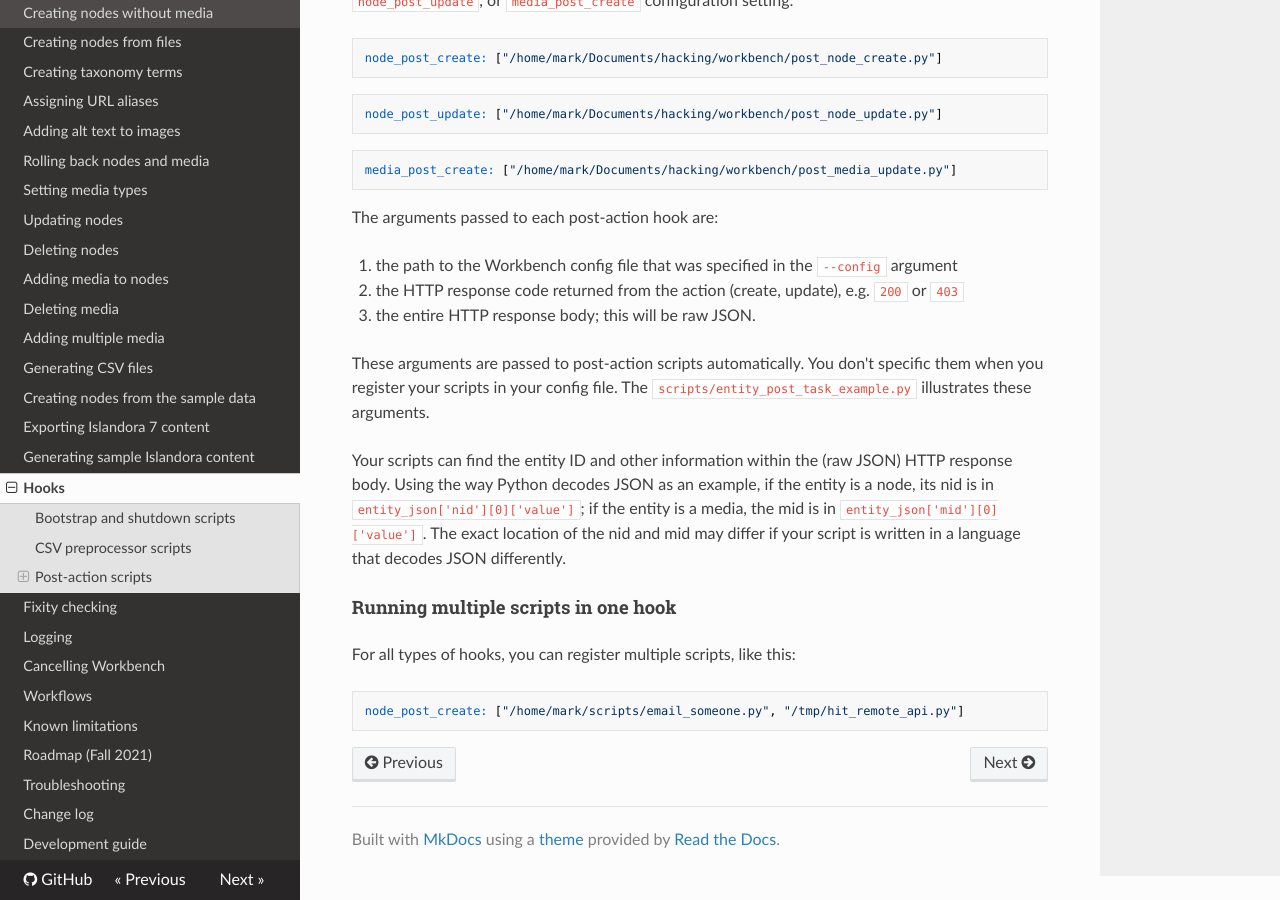
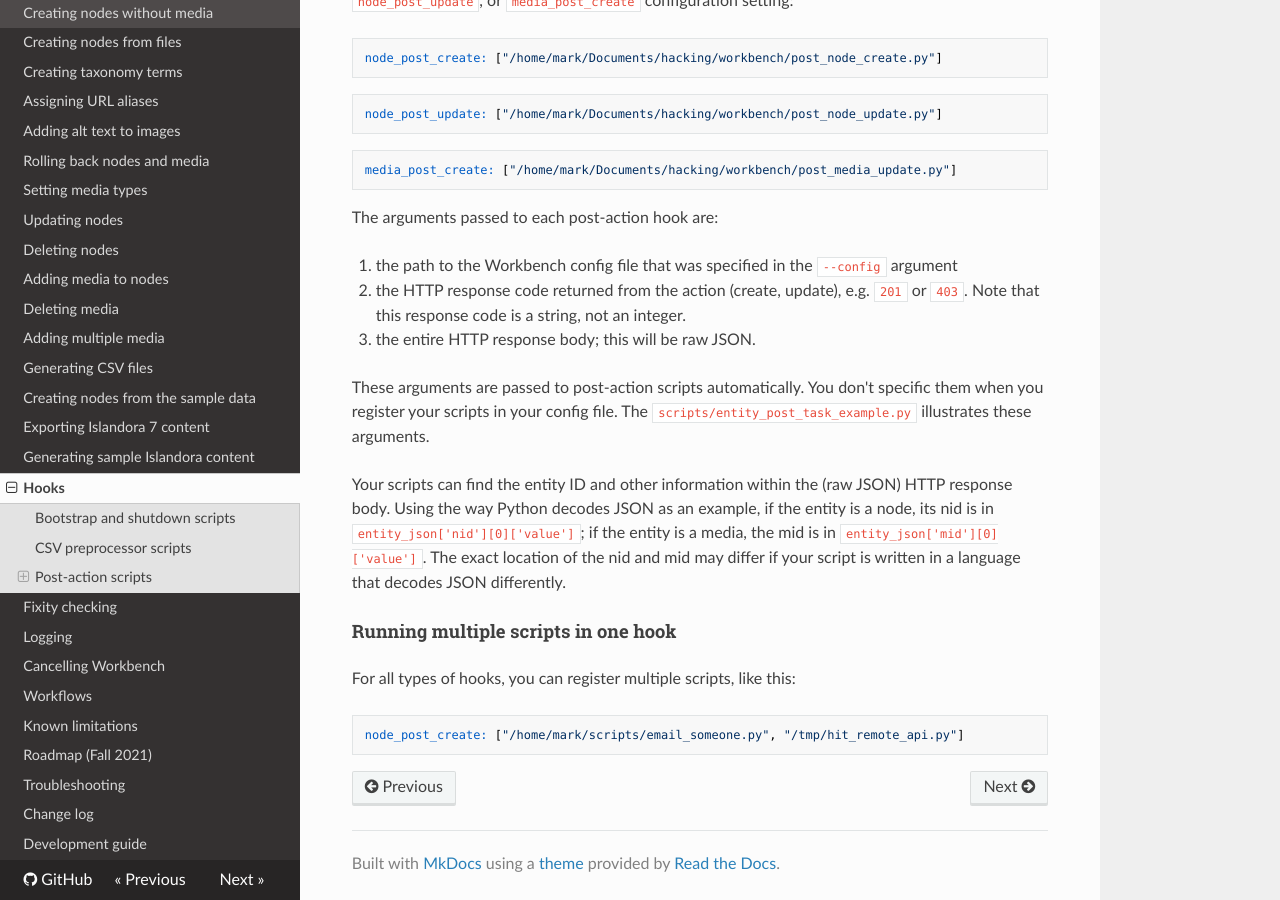
Before and after one commit to mjordan/islandora_workbench_docs, an MkDocs documentation site: the page built from docs/hooks.md, in a window 1280 px wide and 900 px high, scrolled down 1813 px. Built offline with MkDocs 1.6.1, drawn with Linux system fonts in a browser that asks for light colours; nearby versions of some CDN libraries; old or Windows-style settings are respelled for this version of MkDocs.

Commit message:
Updated hooks docs.

```diff
--- a/docs/hooks.md
+++ b/docs/hooks.md
@@ -73,7 +73,7 @@ media_post_create: ["/home/mark/Documents/hacking/workbench/post_media_update.py
 The arguments passed to each post-action hook are:
 
 1. the path to the Workbench config file that was specified in the `--config` argument
-1. the HTTP response code returned from the action (create, update), e.g. `200` or `403`
+1. the HTTP response code returned from the action (create, update), e.g. `201` or `403`. Note that this response code is a string, not an integer.
 1. the entire HTTP response body; this will be raw JSON.
 
 These arguments are passed to post-action scripts automatically. You don't specific them when you register your scripts in your config file. The `scripts/entity_post_task_example.py` illustrates these arguments.
```
Also changed, not shown: docs/changelog.md (+1 -0 lines), site/index.html, site/sitemap.xml.
